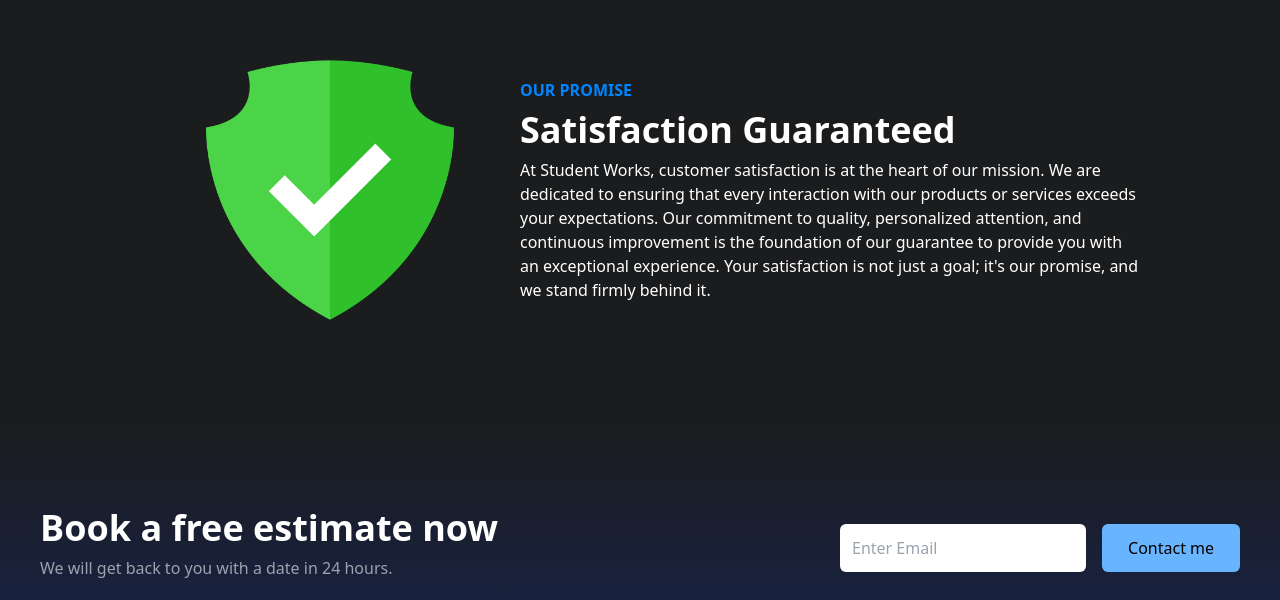
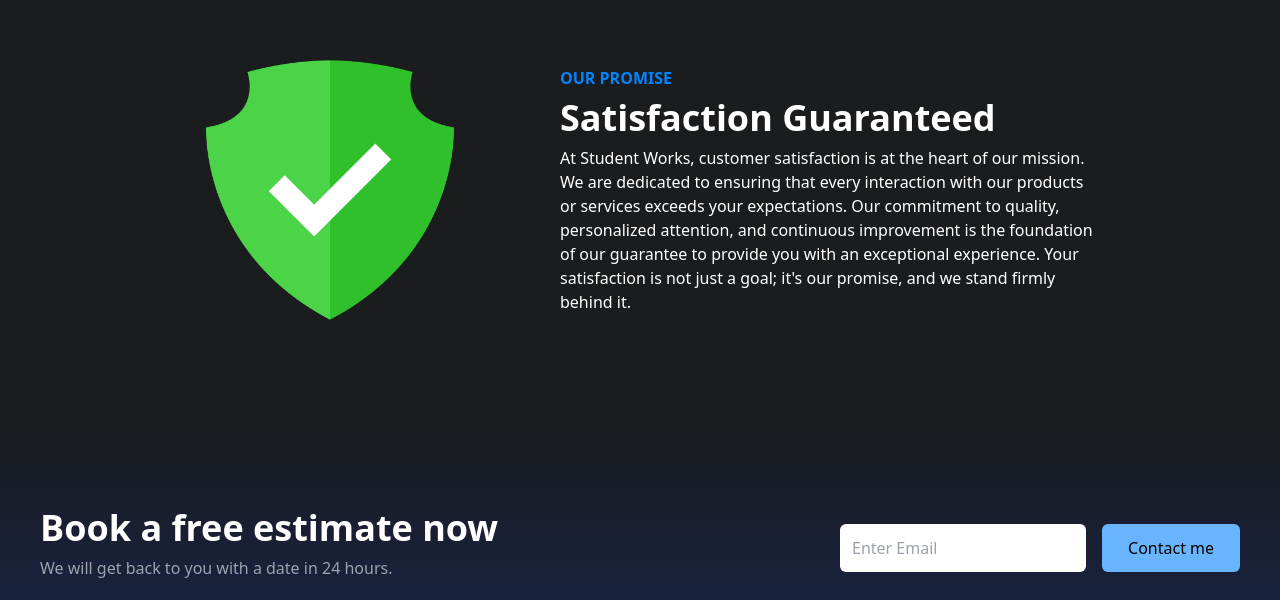
Before and after one commit to GabeDiniz/efaro-business, a React (Create React App) app: page / in a window 1280 px wide. Shown: the part 840-1440 px from the top of the page. Built offline with nearby package versions, Linux system fonts and the light colour scheme.

Commit message:
Fix: info styling for smaller devices

```diff
--- a/src/components/Info.jsx
+++ b/src/components/Info.jsx
@@ -3,10 +3,10 @@ import Img from "../assets/check.png";
 
 const Info = () => {
   return (
-    <section className="w-full py-16 px-4 text-white bg-back">
-      <div className="max-w-[1000px] mx-auto flex">
-        <img className="w-[300px] my-4 mx-10 p-4" src={Img} alt="/" />
-        <div className="flex flex-col justify-center">
+    <section className="w-full py-16  text-white bg-back">
+      <div className="max-w-[1000px] mx-auto flex flex-wrap justify-center md:flex-nowrap">
+        <img className="w-[300px] h-[300px] my-4 mx-10 p-4" src={Img} alt="/" />
+        <div className="flex flex-col justify-center px-10">
           <p className="text-accentLight uppercase font-bold">Our promise</p>
           <h1 className="md:text-4xl sm:text-3xl text-2xl font-bold py-2">
             Satisfaction Guaranteed
```
